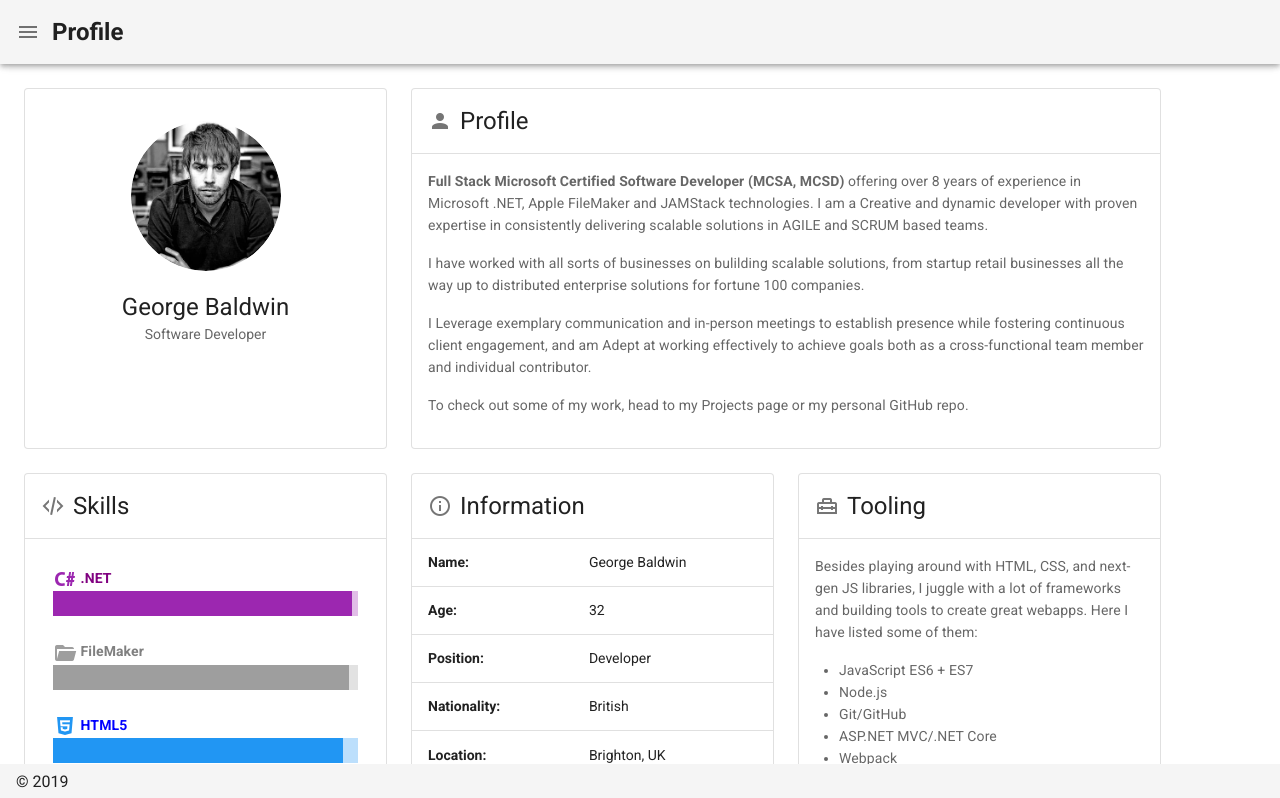
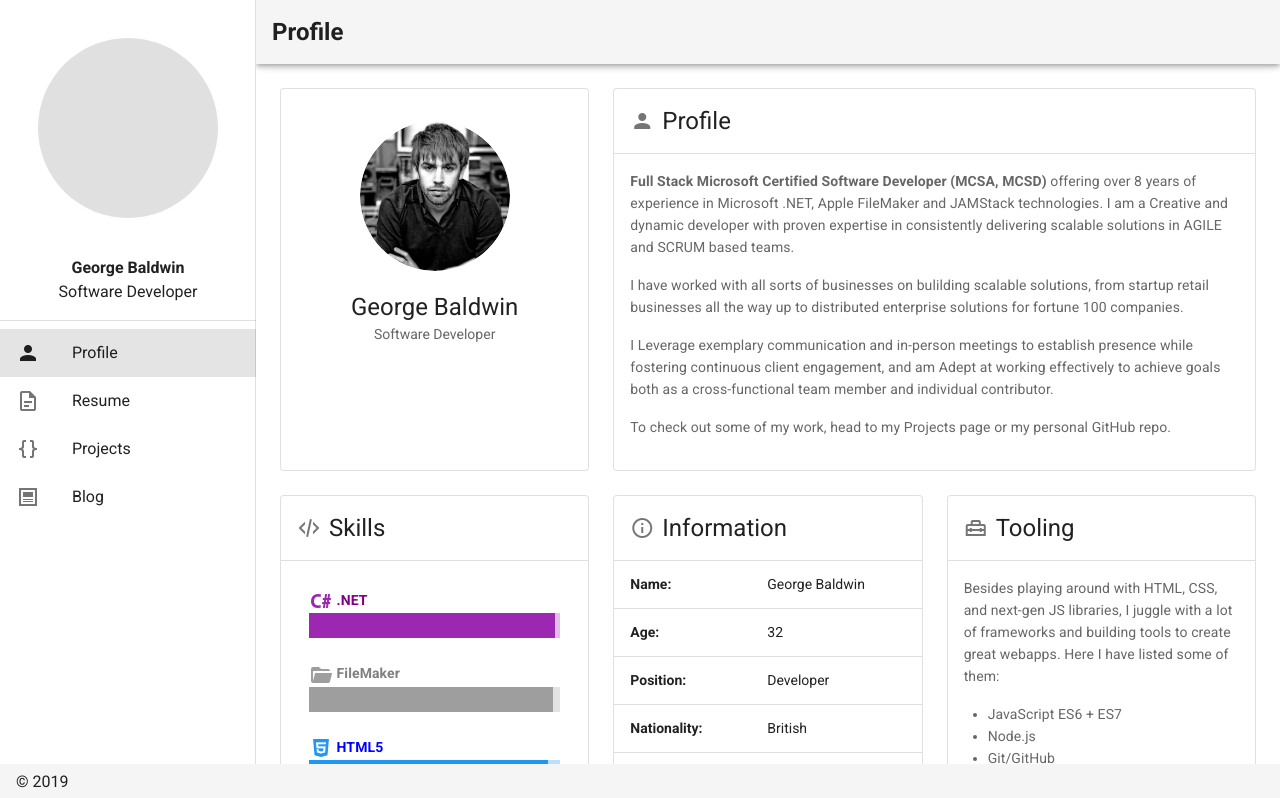
Before and after one commit to Geobald/portfolio-site, a Nuxt app: page / in a window 1280 px wide. Shown: the top 798 px of the page. Built offline with nearby package versions, Linux system fonts and the light colour scheme.

Commit message:
Fixed mobile drawer issue

```diff
--- a/layouts/default.vue
+++ b/layouts/default.vue
@@ -15,9 +15,9 @@
         </v-list-item>
       </v-list>
     </v-navigation-drawer>
-     <!-- class="d-lg-none" -->
+
     <v-app-bar :clipped-left="clipped" fixed app>
-      <v-app-bar-nav-icon @click.stop="drawer = !drawer" />
+      <v-app-bar-nav-icon class="d-lg-none" @click.stop="drawer = !drawer" />
       <div class="page-title">
         <h2>Profile</h2>
       </div>
@@ -25,7 +25,7 @@
     </v-app-bar>
 
     <v-content>
-      <v-container style="margin-left:0px">
+      <v-container style="margin-left:0px" v-resize="onResize">
         <nuxt />
       </v-container>
     </v-content>
@@ -50,6 +50,7 @@
       clipped: false,
       drawer: false,
       fixed: false,
+      windowWidth: 0,
       items: [
         {
           icon: "mdi-account",
@@ -77,6 +78,17 @@
       rightDrawer: false,
       title: null
     };
+  },
+    mounted () {
+    this.onResize()
+  },
+
+  methods: {
+    // If the window size is mobile, then close the drawer on open, otherwise leave it open
+    onResize () {
+      this.windowWidth = window.innerWidth;
+      this.windowWidth < 960 ? this.drawer = false : this.drawer = true;
+    }
   }
 };
 </script>
```
